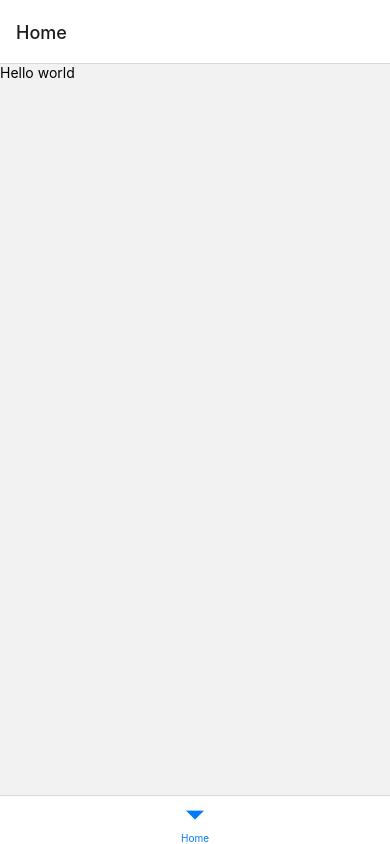
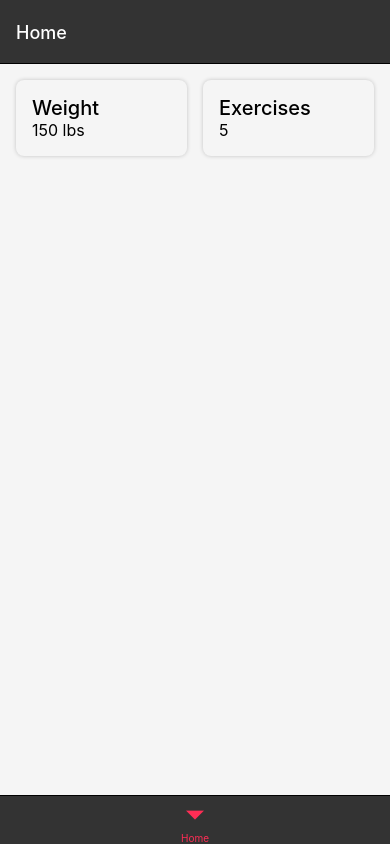
Before and after one commit to ragmha/gym, a React Native app: screen /Home in a window 390 px wide. Built offline with nearby package versions, Linux system fonts and the light colour scheme.

Commit message:
feat(dashboardscreen): initialize dashboard screen

```diff
--- a/src/components/Card.tsx
+++ b/src/components/Card.tsx
@@ -23,6 +23,7 @@ export const Card = {
   Title: styled.Text(({ theme }) => ({
     fontSize: theme.typography.h6.fontSize,
     fontWeight: theme.typography.h6.fontWeight,
+    color: theme.colors.onSurface,
   })),
   Icon: styled.View({
     alignItems: 'flex-end',
--- a/src/navigation/MainTabNavigator.tsx
+++ b/src/navigation/MainTabNavigator.tsx
@@ -2,13 +2,13 @@ import type { MainTabParamList } from './types'
 
 import { createBottomTabNavigator } from '@react-navigation/bottom-tabs'
 
-import { HomeScreen } from '../screens/HomeScreen'
+import { DashboardScreen } from '../screens/DashboardScreen'
 
 const Tab = createBottomTabNavigator<MainTabParamList>()
 
 const MainTabNavigator: React.FC = () => (
   <Tab.Navigator>
-    <Tab.Screen name="Home" component={HomeScreen} />
+    <Tab.Screen name="Home" component={DashboardScreen} />
   </Tab.Navigator>
 )
 
--- a/src/navigation/RootNavigator.tsx
+++ b/src/navigation/RootNavigator.tsx
@@ -8,7 +8,19 @@ import MainTabNavigator from './MainTabNavigator'
 const Stack = createStackNavigator<RootStackPramList>()
 
 const RootNavigator: React.FC = () => (
-  <NavigationContainer>
+  <NavigationContainer
+    theme={{
+      colors: {
+        primary: 'rgb(255, 45, 85)',
+        background: '#333333',
+        card: '#333333',
+        text: '#FFFFFF',
+        border: '#000000',
+        notification: 'rgb(255, 69, 58)',
+      },
+      dark: true,
+    }}
+  >
     <Stack.Navigator>
       <Stack.Screen
         name="MainTabNavigator"
--- a/src/navigation/StackNavigator.tsx
+++ b/src/navigation/StackNavigator.tsx
@@ -2,13 +2,13 @@ import type { StackParamList } from './types'
 
 import { createStackNavigator } from '@react-navigation/stack'
 
-import { HomeScreen } from '../screens/HomeScreen'
+import { DashboardScreen } from '../screens/DashboardScreen'
 
 const Stack = createStackNavigator<StackParamList>()
 
 const StackNavigator: React.FC = () => (
   <Stack.Navigator>
-    <Stack.Screen name="Home" component={HomeScreen} />
+    <Stack.Screen name="Home" component={DashboardScreen} />
   </Stack.Navigator>
 )
 
--- /dev/null
+++ b/src/screens/DashboardScreen.tsx
@@ -0,0 +1,27 @@
+import { Card } from '@/components/Card'
+import { Grid, GridProvider } from '@/components/Grid'
+
+export const DashboardScreen = () => {
+  return (
+    <GridProvider gridSize={8}>
+      <Grid.Container>
+        <Grid.Row>
+          <Grid.Col size={4}>
+            <Card.Container>
+              <Card.TitleContainer>
+                <Card.Title>Weight</Card.Title>
+              </Card.TitleContainer>
+              <Card.Content>150 lbs</Card.Content>
+            </Card.Container>
+          </Grid.Col>
+          <Grid.Col size={4}>
+            <Card.Container>
+              <Card.Title>Exercises</Card.Title>
+              <Card.Content>5</Card.Content>
+            </Card.Container>
+          </Grid.Col>
+        </Grid.Row>
+      </Grid.Container>
+    </GridProvider>
+  )
+}
--- a/src/screens/HomeScreen.tsx
+++ /dev/null
@@ -1,9 +0,0 @@
-import { View, Text } from 'react-native'
-
-export const HomeScreen = () => {
-  return (
-    <View>
-      <Text>Hello world</Text>
-    </View>
-  )
-}
```
Also changed, not shown: 2 other files (tests, documents, lock files or other folders).
